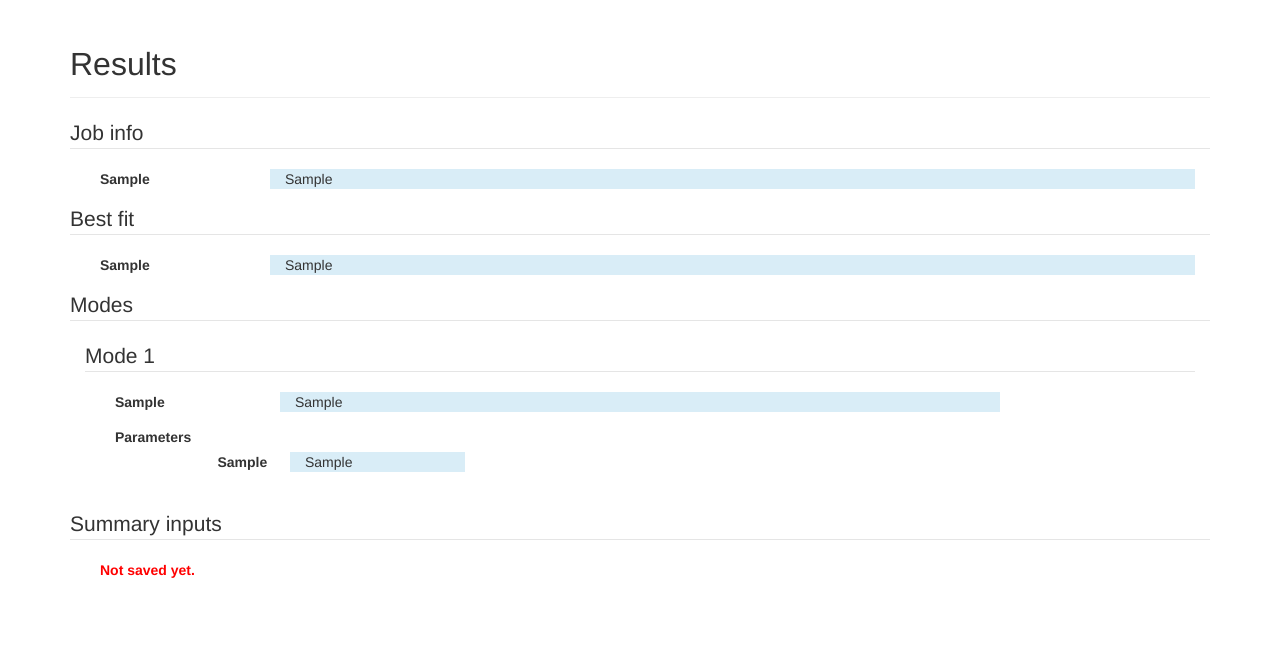
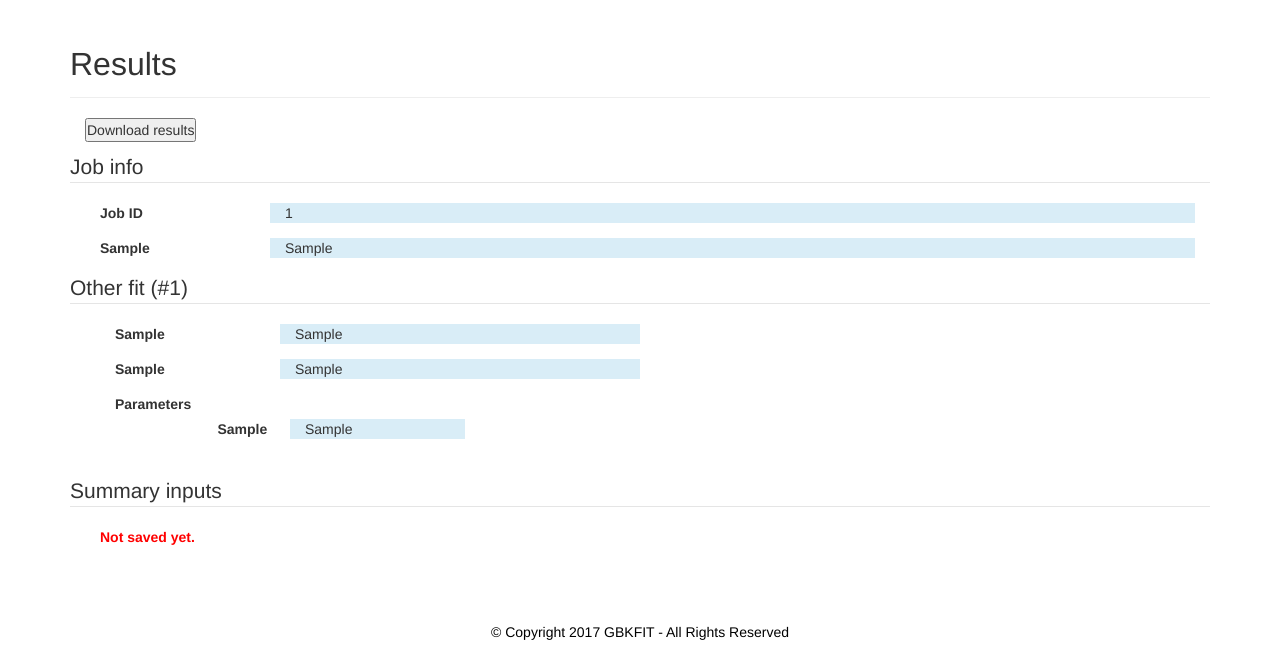
Before and after one commit to ADACS-Australia/ADACS-GBKFIT, a Django app: template gbkfit_web/templates/job/job_result.html in a window 1280 px wide. Shown: the part 52-704 px from the top of the page. Run offline with Django 3.2, Linux system fonts and the light colour scheme; the template is opened without the code that fills it: most values are stand-ins (such as "Sample title", 1, 10 or a date in 2020); some libraries are stand-ins or nearby versions.

Commit message:
Fixing issues with fitter checks

```diff
--- a/gbkfit_web/templates/job/job_result.html
+++ b/gbkfit_web/templates/job/job_result.html
@@ -17,8 +17,33 @@
 {% endblock page_header %}
 
 {% block content %}
+    <div class="container-fluid field
+                div-{{ field }}
+                col-md-12
+                ">
+
+        <input type="button" id="button_download" value="Download results">
+
+    </div>
+
     <div id="id_view">
         <legend>Job info</legend>
+        <div class="container-fluid field
+                div-{{ field }}
+                col-md-12
+                ">
+
+            <!-- Label -->
+            <label class="col-md-2">
+                Job ID
+            </label>
+
+            <!-- Field -->
+            <div class="bg-info col-md-10">
+                {{ job_id }}
+            </div>
+
+        </div>
         {% for field,value in job_view.fields.items %}
             <div class="container-fluid field
                 div-{{ field }}
@@ -38,7 +63,14 @@
             </div>
         {% endfor %}
 
-{#        <legend>Image</legend>#}
+        {% for index, mode in job_view.result.modes.items %}
+            {% if index == 0 %}
+                <legend>Best fit</legend>
+            {% else %}
+                <legend>Other fit (#{{ index }})</legend>
+            {% endif %}
+
+            {#        <legend>Image</legend>#}
 {#        {% for field,value in job_view.result.fields.items %}#}
 {#            <div class="container-fluid field#}
 {#                div-{{ field }}#}
@@ -58,30 +90,7 @@
 {#            </div>#}
 {#        {% endfor %}#}
 
-        <legend>Best fit</legend>
-        {% for field,value in job_view.result.fields.items %}
-            <div class="container-fluid field
-                div-{{ field }}
-                col-md-12
-                ">
-
-                <!-- Label -->
-                <label class="col-md-2">
-                    {{ value.0 }}
-                </label>
-
-                <!-- Field -->
-                <div class="bg-info col-md-10">
-                    {{ value.1 }}
-                </div>
-
-            </div>
-        {% endfor %}
-
-        {% for index, mode in job_view.result.modes.items %}
-            <legend>Modes</legend>
             <div class="container-fluid field col-md-12">
-                <legend>Mode {{ index }} </legend>
                 {% for field,value in mode.fields.items %}
                     <div class="container-fluid field
                         div-mode-{{ index }}
@@ -94,12 +103,28 @@
                         </label>
 
                         <!-- Field -->
-                        <div class="bg-info col-md-8">
+                        <div class="bg-info col-md-4">
                             {{ value.1 }}
                         </div>
 
                     </div>
                 {% endfor %}
+                <div class="container-fluid field
+                    div-{{ field }}
+                    col-md-12
+                    ">
+
+                    <!-- Label -->
+                    <label class="col-md-2">
+                        {{ job_view.result.fields.dof.0 }}
+                    </label>
+
+                    <!-- Field -->
+                    <div class="bg-info col-md-4">
+                        {{ job_view.result.fields.dof.1 }}
+                    </div>
+
+                </div>
                 <div class="container-fluid field
                         col-md-12
                         ">
@@ -128,6 +153,8 @@
             </div>
         {% endfor %}
 
+
+
         <div id="params_details">
             <legend>Summary inputs</legend>
             {% include 'job/snippets-view/8_params_form.html' %}
@@ -135,3 +162,26 @@
     </div>
 
 {% endblock content %}
+
+{% block javascript %}
+<script>
+    $('body').on('click', '#button_download',
+      function () {
+
+      $.ajax({
+        url: 'ajax/download_results',
+        data: {
+            csrfmiddlewaretoken: csrftoken,
+        },
+        dataType: 'json',
+        success: function (data) {
+          console.log('Okay, seems okay.');
+        },
+        error: function (data) {
+            console.log('Nope, not okay.');
+        }
+      });
+
+    });
+</script>
+{% endblock javascript %}
```
Also changed, not shown: gbkfit_web/models.py (+15 -15 lines), gbkfit_web/migrations/0008_auto_20171123_1651.py (added).
